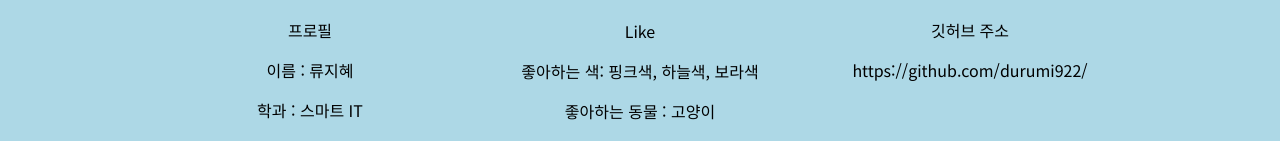
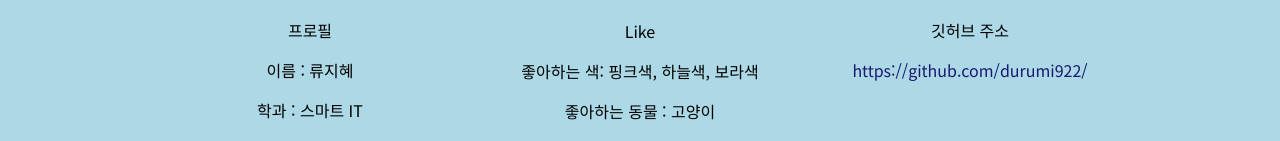
Before and after one commit to durumi922/introduce_myself, a plain HTML site: page index.html in a window 1280 px wide. Shown: the part 1316-1457 px from the top of the page. Drawn offline with Linux system fonts and the light colour scheme.

Commit message:
깃허브 주소 수정

```diff
--- a/index.html
+++ b/index.html
@@ -77,7 +77,7 @@
                     <img src="./turtle.jpg" alt="이미지3">
                 </div>
                 <p>깃허브 주소</p>
-                <p>https://github.com/durumi922/</p>
+                <p><a href="https://github.com/durumi922/" target="_blank" >https://github.com/durumi922/</a></p>
                 <p></p>
                 <p></p>
             </article>
```
